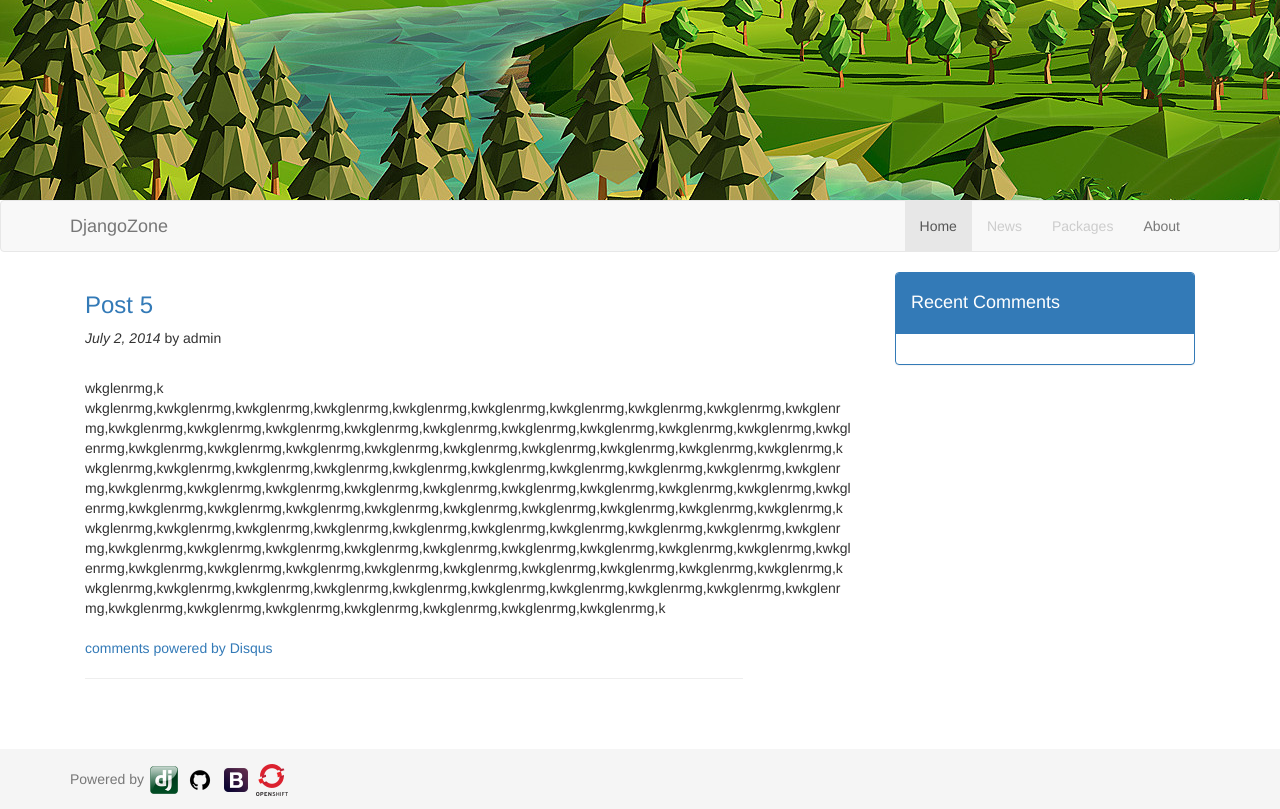
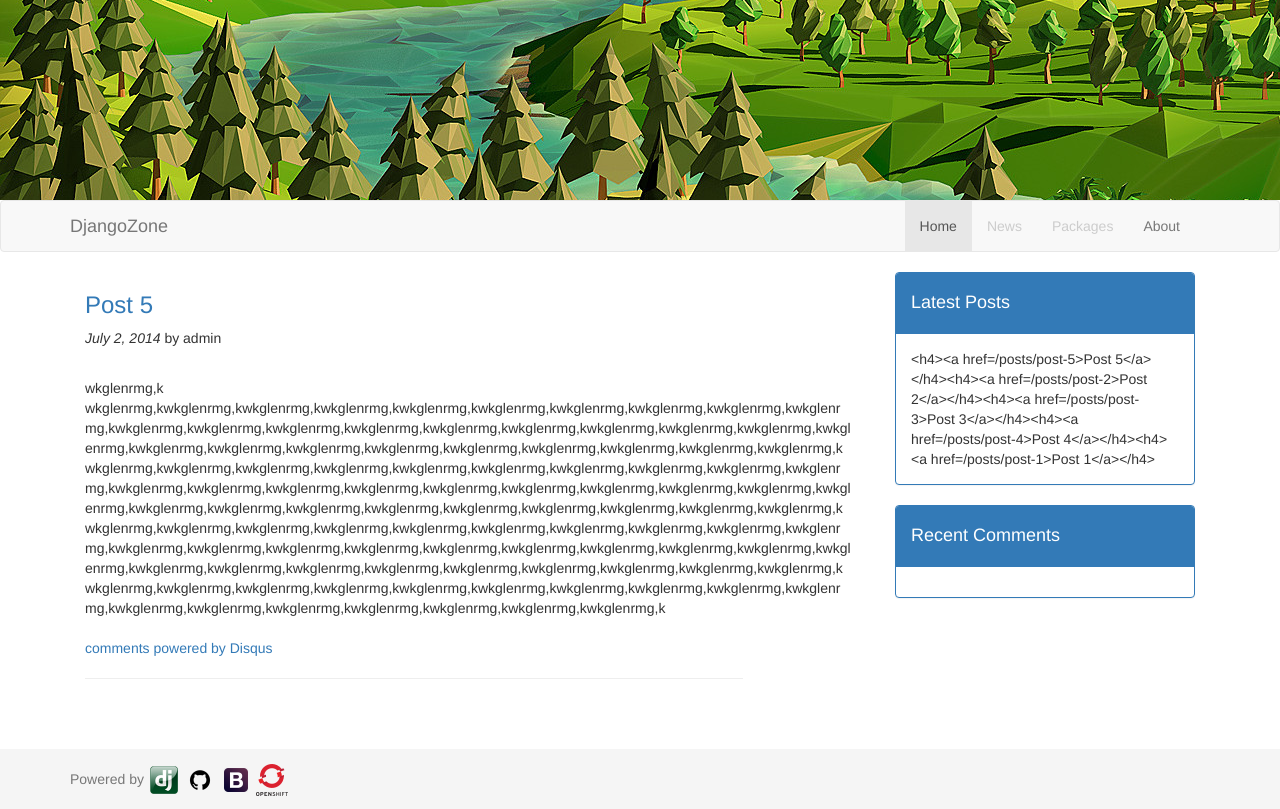
Before and after one commit to argaen/django_zoneblog, a Django app: a page that uses wsgi/djangozone/common/templates/base.html in a window 1280 px wide. Run offline with Django 3.2, Linux system fonts and the light colour scheme; data comes from the database, SQL or seed files in the repository; parts of the project's set-up code (start-up, migrations or seed data) failed here and were passed over; some libraries are stand-ins or nearby versions.

Commit message:
Added latest_posts templatetag, remove toolbar from about.html page.

```diff
--- a/wsgi/djangozone/common/templates/about.html
+++ b/wsgi/djangozone/common/templates/about.html
@@ -9,7 +9,7 @@
   <li class="active"><a href="/about">About</a></li>
 {% endblock menu %}
 
-{% block content %}
+{% block base_template %}
 <div class="container" style="max-width:500px;">
   <div class="row">
     <div class="col-md-6">
--- a/wsgi/djangozone/common/templates/base.html
+++ b/wsgi/djangozone/common/templates/base.html
@@ -52,26 +52,8 @@
       </div>
     </div>
 
-    <div id="main-content" class="container">
-      <div class="row">
-        <div class="col-md-8">
-          {% block content %}
-          {% endblock content %}
-        </div>
-        <div class="col-md-4">
-          <div class="col-md-11 col-md-offset-1">
-            <div class="panel panel-primary">
-              <div class="panel-heading">
-                <h4>Recent Comments</h4>
-              </div>
-              <div id="RecentComments" class="dsq-widget panel-body">
-                <script type="text/javascript" src="http://djangozone.disqus.com/recent_comments_widget.js?num_items=5&hide_mods=0&hide_avatars=0&avatar_size=32&excerpt_length=100"></script>
-              </div>
-            </div>
-          </div>
-        </div>
-      </div>
-    </div>
+    {% block base_template %}
+    {% endblock %}
 
     <div id="footer">
       <div class="container">
--- /dev/null
+++ b/wsgi/djangozone/common/templates/home.html
@@ -0,0 +1,37 @@
+{% extends 'base.html' %}
+
+{% load posts_tags %}
+
+{% block base_template %}
+  <div id="main-content" class="container">
+    <div class="row">
+      <div class="col-md-8">
+        {% block content %}
+        {% endblock content %}
+      </div>
+      <div class="col-md-4">
+        <div class="col-md-11 col-md-offset-1">
+
+          <div class="panel panel-primary">
+            <div class="panel-heading">
+              <h4>Latest Posts</h4>
+            </div>
+            <div class="panel-body">
+              {% get_latest_posts %}
+            </div>
+          </div>
+
+          <div class="panel panel-primary">
+            <div class="panel-heading">
+              <h4>Recent Comments</h4>
+            </div>
+            <div id="RecentComments" class="dsq-widget panel-body">
+              <script type="text/javascript" src="http://djangozone.disqus.com/recent_comments_widget.js?num_items=5&hide_mods=0&hide_avatars=0&avatar_size=32&excerpt_length=100"></script>
+            </div>
+          </div>
+
+        </div>
+      </div>
+    </div>
+  </div>
+{% endblock %}
--- a/wsgi/djangozone/posts/templates/posts_detail.html
+++ b/wsgi/djangozone/posts/templates/posts_detail.html
@@ -1,9 +1,9 @@
-{% extends 'base.html' %}
+{% extends 'home.html' %}
 
 {% load posts_tags %}
 
 {% block meta_keywords %}
-{% get_tags post.tags.names %}
+  {% get_tags post.tags.names %}
 {% endblock meta_keywords %}
 
 {% block content %}
--- a/wsgi/djangozone/posts/templates/posts_list.html
+++ b/wsgi/djangozone/posts/templates/posts_list.html
@@ -1,4 +1,4 @@
-{% extends 'base.html' %}
+{% extends 'home.html' %}
 
 {% block content %}
 <div class="col-md-11 post">
@@ -7,9 +7,7 @@
       <h3><a href={% url "posts_detail" post.slug %}>{{ post.title }}</a></h3>
       <p><i>{{ post.published_on }}</i> by {{ post.author }}</p>
       {% if post.tags.all %}<p>posted in
-        {% for tag in post.tags.all %}
-        <a href={% url "posts_tags" tag %}>#{{tag}}</a>{% if not forloop.last %},{% endif%}
-        {% endfor %}
+        {% get_tags post.tags.names "/posts/tags/" %}
       </p>{% endif %}
 
       <p>{% if post.commit %}Commit: <a href="https://github.com/argaen/djangozone/tree/{{ post.commit }}" target=blank>{{ post.commit }}</a>{% endif %}</p>
--- a/wsgi/djangozone/posts/templatetags/posts_tags.py
+++ b/wsgi/djangozone/posts/templatetags/posts_tags.py
@@ -1,4 +1,5 @@
 from django import template
+from posts.models import Post
 
 import os
 
@@ -12,3 +13,12 @@
         tail = "</a>" if url else ''
         ret_tags.append(head+str(tag)+tail)
     return ', '.join(ret_tags)
+
+
+@register.simple_tag
+def get_latest_posts(num=5):
+    posts = ""
+    for post in Post.objects.all()[:num]:
+        posts += "<h4><a href=%s>%s</a></h4>" % (post.get_absolute_url(), post)
+
+    return posts
```
